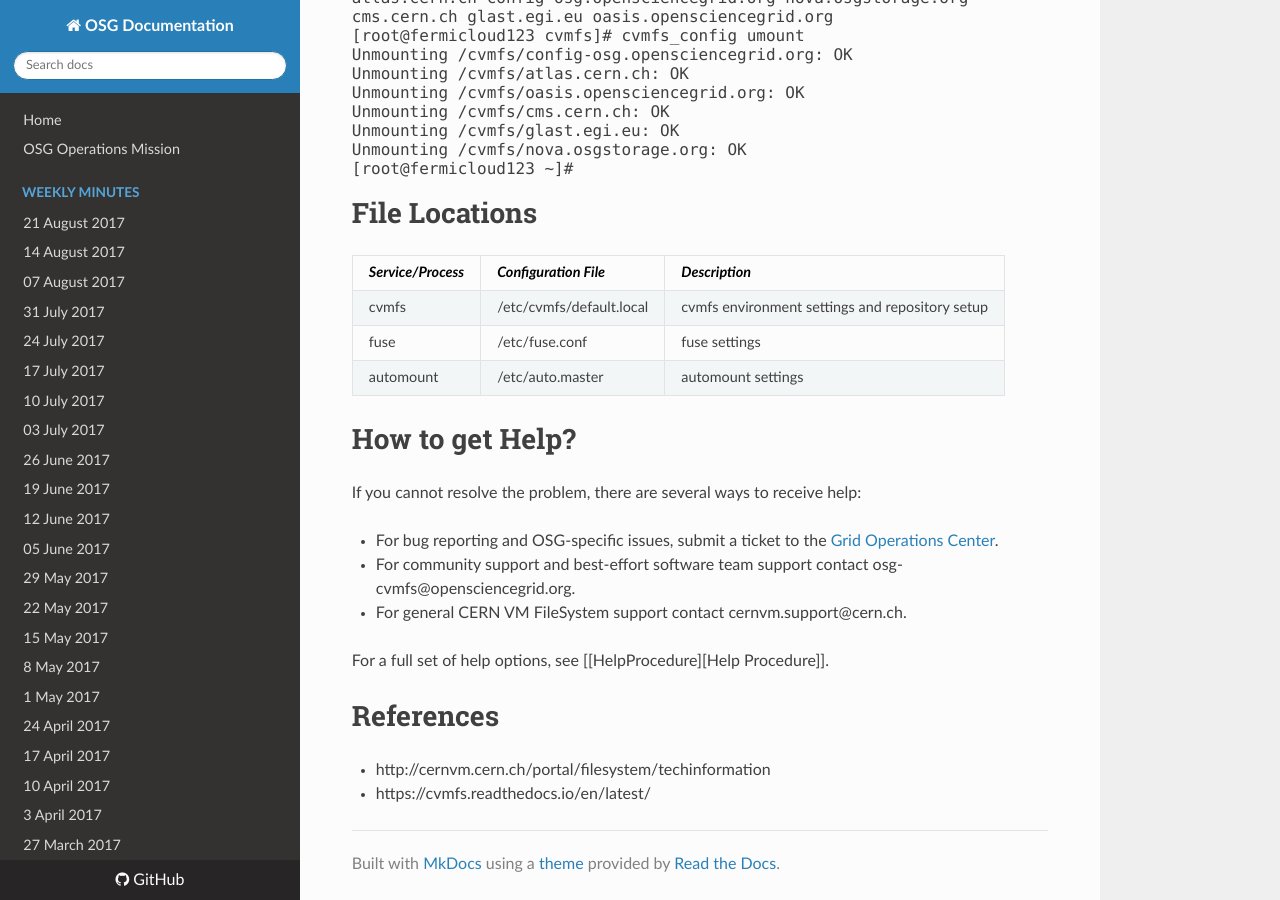
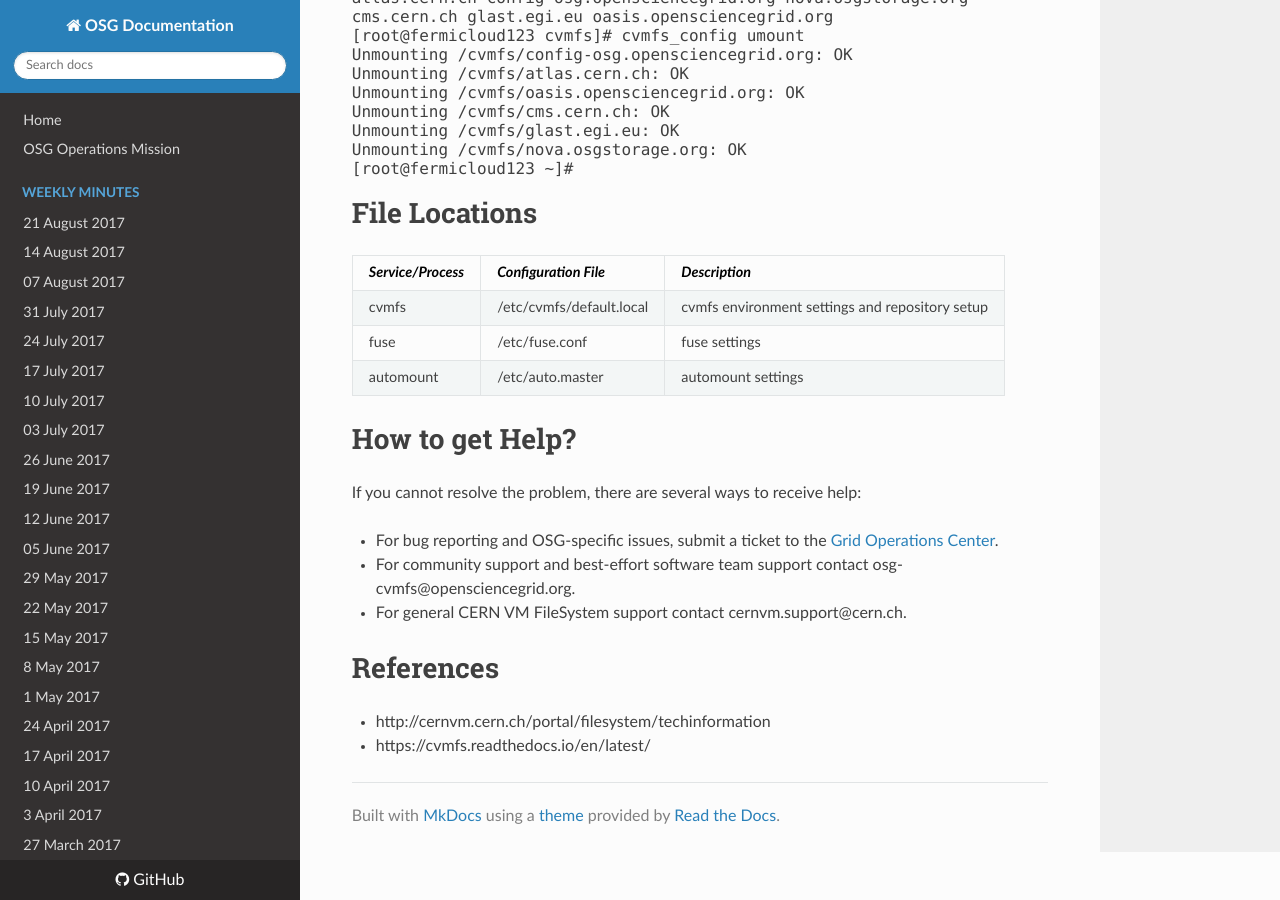
Before and after one commit to osg-htc/operations, an MkDocs documentation site: the page built from docs/cvmfs-install.md, in a window 1280 px wide and 900 px high, scrolled down 6838 px. Built offline with MkDocs 1.6.1, drawn with Linux system fonts in a browser that asks for light colours; nearby versions of some CDN libraries; old or Windows-style settings are respelled for this version of MkDocs.

Commit message:
Update cvmfs-install.md

```diff
--- a/docs/cvmfs-install.md
+++ b/docs/cvmfs-install.md
@@ -318,8 +318,6 @@ If you cannot resolve the problem, there are several ways to receive help:
    * For community support and best-effort software team support contact osg-cvmfs@opensciencegrid.org.
    * For general CERN VM FileSystem support contact cernvm.support@cern.ch.
 
-For a full set of help options, see [[HelpProcedure][Help Procedure]].
-
 # References
 
    * http://cernvm.cern.ch/portal/filesystem/techinformation
```
